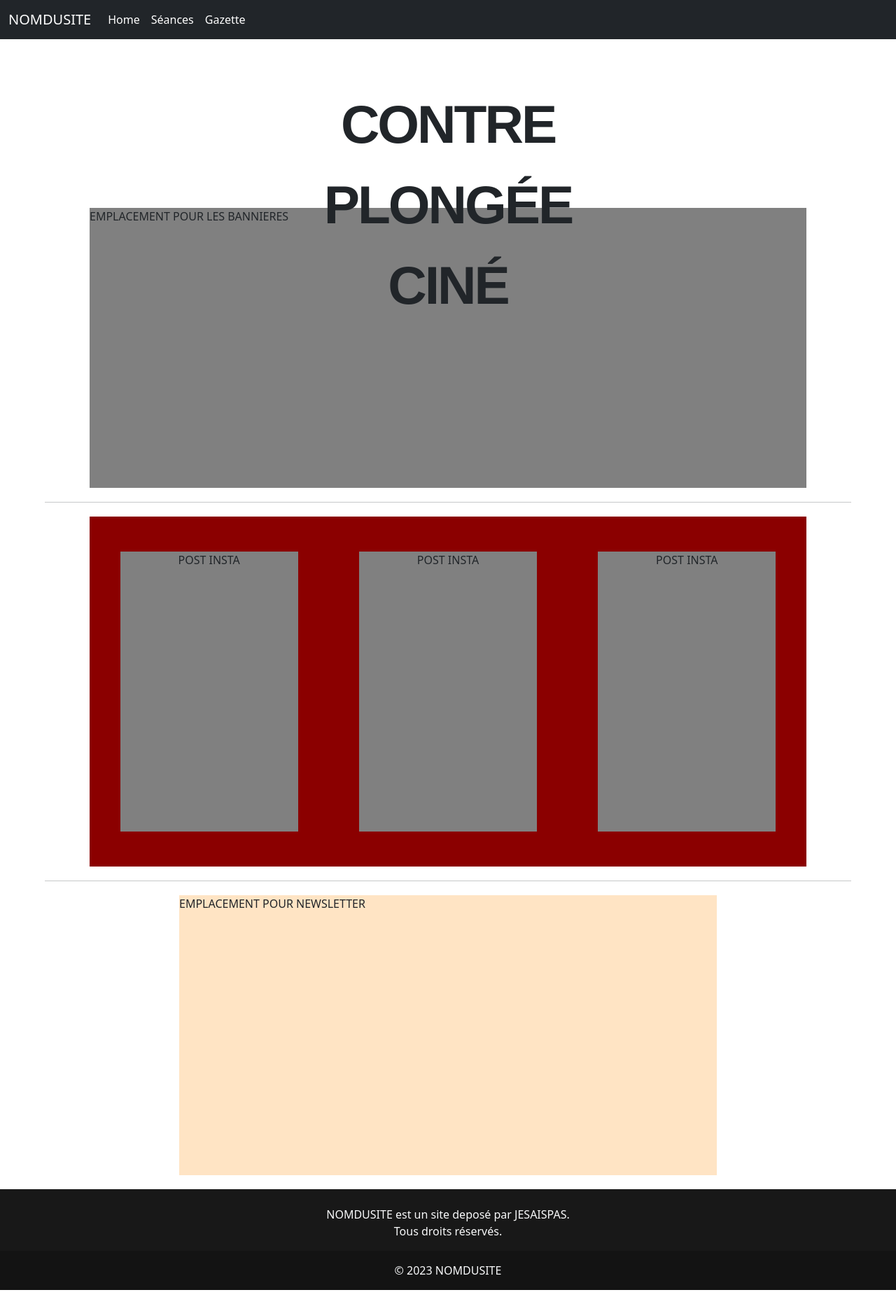
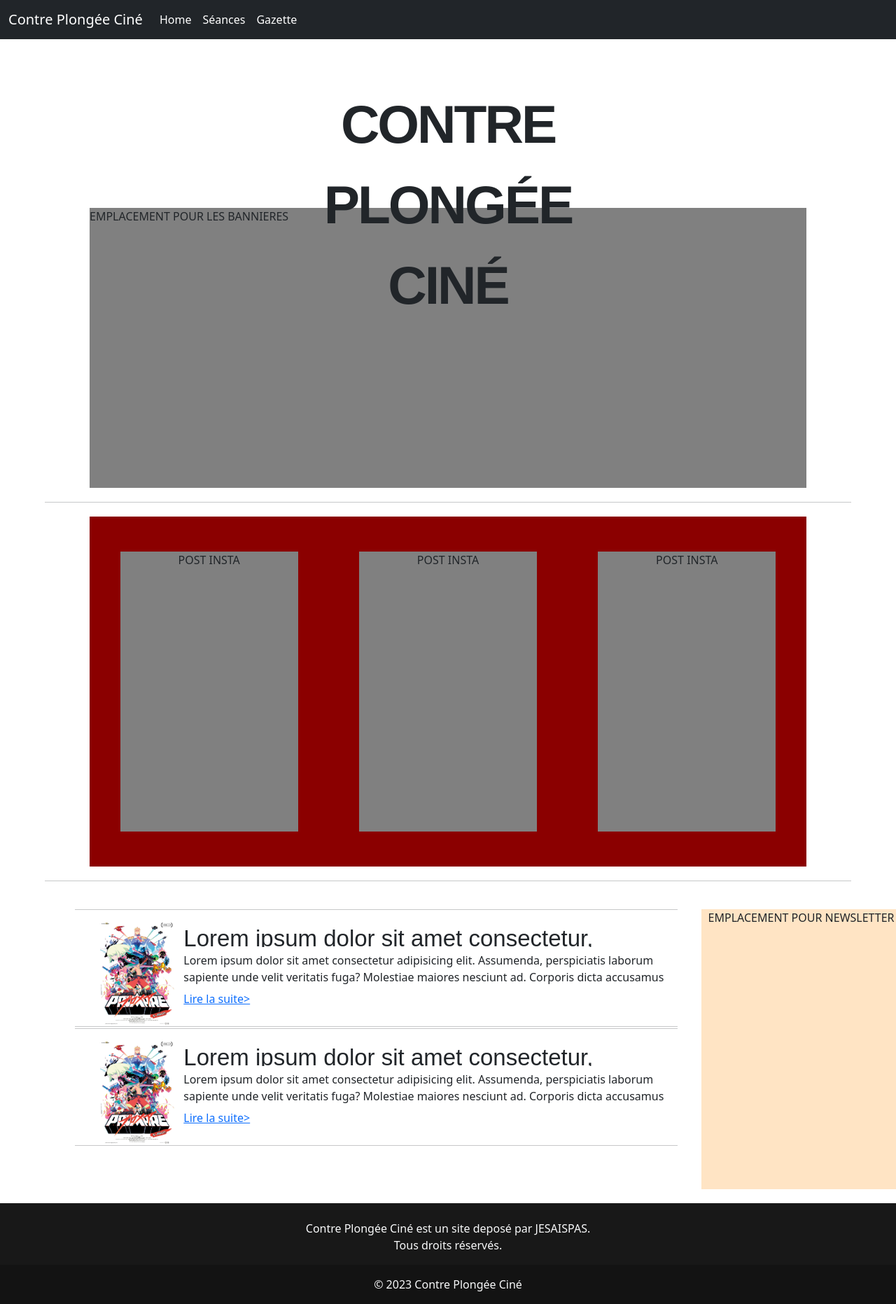
Before and after one commit to Lyoooooo/Bolkonsky, a PHP site: page / in a window 1280 px wide. Shown: the whole page at 70% size. Run offline with PHP 8.4, Linux system fonts and the light colour scheme; some web fonts are replaced.

Commit message:
modification de la dispo

```diff
--- a/fonction.php
+++ b/fonction.php
@@ -7,13 +7,14 @@ function footer()
         <div class='container pt-4'>
             <section class='text-center text-light'>
                 <p>
-                    NOMDUSITE est un site deposé par JESAISPAS. <br>
+                    Contre Plongée Ciné est un site deposé par JESAISPAS. <br>
                     Tous droits réservés.
                 </p>
             </section>
         </div>
         <div class='text-center text-light p-3' style='background-color: rgba(0, 0, 0, 0.2);'>
-            © <?php $year = date("Y"); echo $year; ?> NOMDUSITE<br>
+            © <?php $year = date("Y");
+                echo $year; ?> Contre Plongée Ciné<br>
         </div>
     </footer>
 <?php
@@ -24,7 +25,7 @@ function mainHeader()
 ?>
     <nav class="navbar navbar-expand-lg bg-dark" data-bs-theme="dark">
         <div class="container-fluid">
-            <a class="navbar-brand" href="#" >NOMDUSITE</a>
+            <a class="navbar-brand" href="#">Contre Plongée Ciné</a>
             <button class="navbar-toggler" type="button" data-bs-toggle="collapse" data-bs-target="#navbarNavAltMarkup" aria-controls="navbarNavAltMarkup" aria-expanded="false" aria-label="Toggle navigation">
                 <span class="navbar-toggler-icon"></span>
             </button>
--- a/index.php
+++ b/index.php
@@ -10,7 +10,7 @@ mainHeader();
     <meta charset="UTF-8">
     <meta http-equiv="X-UA-Compatible" content="IE=edge">
     <meta name="viewport" content="width=device-width, initial-scale=1.0">
-    <title>Document</title>
+    <title>Contre Plongée Ciné</title>
     <script src="back.js"></script>
     <link href="https://cdn.jsdelivr.net/npm/bootstrap@5.3.0-alpha1/dist/css/bootstrap.min.css" rel="stylesheet" integrity="sha384-GLhlTQ8iRABdZLl6O3oVMWSktQOp6b7In1Zl3/Jr59b6EGGoI1aFkw7cmDA6j6gD" crossorigin="anonymous">
     <script src="https://cdn.jsdelivr.net/npm/bootstrap@5.3.0-alpha1/dist/js/bootstrap.bundle.min.js" integrity="sha384-w76AqPfDkMBDXo30jS1Sgez6pr3x5MlQ1ZAGC+nuZB+EYdgRZgiwxhTBTkF7CXvN" crossorigin="anonymous"></script>
@@ -55,10 +55,54 @@ mainHeader();
         <hr>
     </div>
 
+    <div class="container text-center">
+        <div class="row">
+            <div class="col-8">
+                <?php
 
-    <div id="placeholderCarrou" style="width: 60%; height: 400px; background-color:bisque; margin-top: 20px; margin-bottom: 20px; margin-left: 20%;">
-        EMPLACEMENT POUR NEWSLETTER
+                $nbr = 0;
+                while ($nbr < 2) { ?> <!-- WHILE il rest des articles (ordre à voir si on fait un tri) -->
+
+                    <div class="boxArticles">
+
+                        <div class="row" style="width: 130%; height: 150px; margin-top: 20px; margin-right :100px; text-align: start;">
+                            <hr>
+                            <div class="col-2">
+                                <div class="photoSeance" style="margin-left:20%">
+                                    <img src="images/placeholderAffiche.jpg" alt="">
+                                </div>
+                            </div>
+                            <div class="col-10">
+                                <div class="titreArticle">
+                                    Lorem ipsum dolor sit amet consectetur, adipisicing elit. Eveniet ratione repellendus consectetur dolorum itaque, ipsam quia debitis ea saepe, vel quibusdam autem quas earum vitae laborum odio quo! Quo, fugiat.
+                                </div>
+                                <div class="descriArticle">
+                                    Lorem ipsum dolor sit amet consectetur adipisicing elit. Assumenda, perspiciatis laborum sapiente unde velit veritatis fuga? Molestiae maiores nesciunt ad. Corporis dicta accusamus culpa est unde, quo dolorem dignissimos perferendis?
+                                </div>
+                                <div>
+                                    <a href="articleIndiv.php">Lire la suite></a>
+                                </div>
+                            </div>
+                            <hr>
+                        </div>
+
+                    </div>
+
+
+                <?php $nbr++;
+                }
+                ?>
+            </div>
+            <div class="col-4">
+                <div id="placeholderCarrou" style="width: 80%; height: 400px; background-color:bisque; margin-top: 20px; margin-bottom: 20px; margin-left: 45%;">
+                    EMPLACEMENT POUR NEWSLETTER
+                </div>
+            </div>
+        </div>
     </div>
+
+
+
 
 </body>
 <?php
```
Also changed, not shown: gazette.php (indentation only), icons/pp.png (added).
